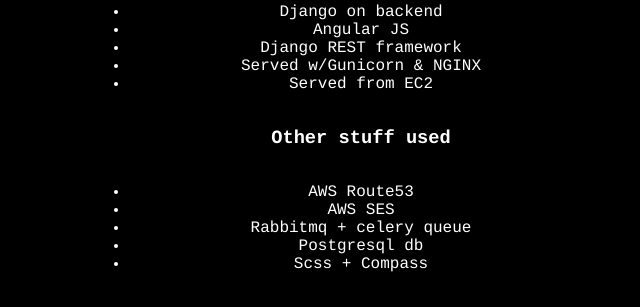
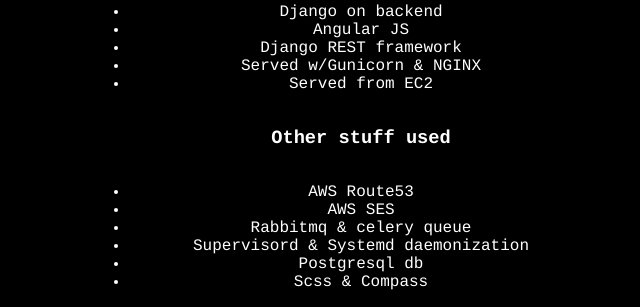
Before and after one commit to talisaar/skunkworx, a Django app: page / in a window 1280 px wide. Shown: the part 928-1235 px from the top of the page, without its empty margins (299-939 px from the left). Before the commit the page ends 1200 px from the top, so only its background shows below. Run offline with Django 5.2, Linux system fonts and the light colour scheme; parts of the project's set-up code (start-up, migrations or seed data) failed here and were passed over; some libraries are stand-ins or nearby versions.

Commit message:
rabbit celery daemon services

```diff
--- a/tali/homepage/templates/homepage/index.html
+++ b/tali/homepage/templates/homepage/index.html
@@ -59,9 +59,10 @@
 
     <li>AWS Route53</li>
     <li>AWS SES</li>
-    <li>Rabbitmq + celery queue</li>
+    <li>Rabbitmq & celery queue</li>
+    <li>Supervisord & Systemd daemonization</li>
     <li>Postgresql db</li>
-    <li>Scss + Compass</li>
+    <li>Scss & Compass</li>
     </ul>
     <div id="footer"></div>
 </body>
--- a/tali/requirements.txt
+++ b/tali/requirements.txt
@@ -7,3 +7,4 @@
 cron-descriptor==1.4.3
 django-timezone-field==6.1.0
 python-crontab==3.1.0
+supervisor==4.2.5
```
